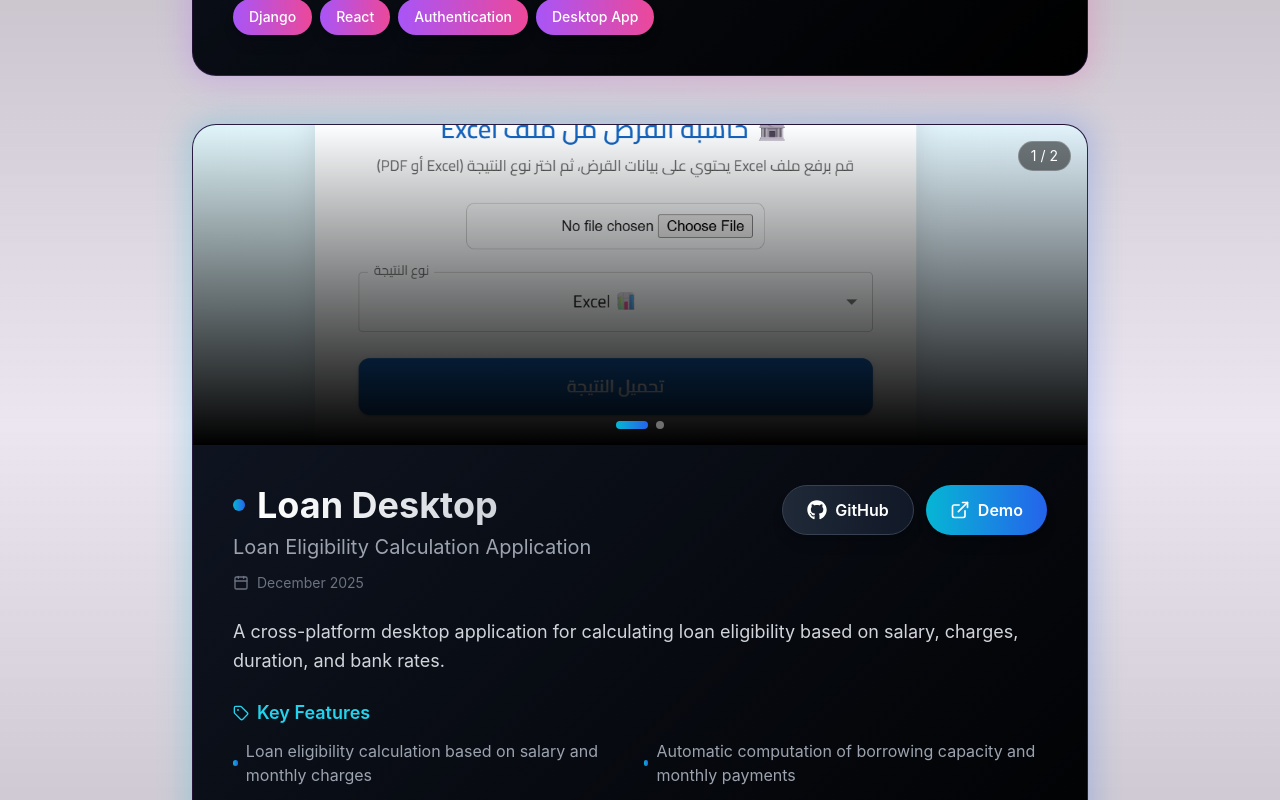
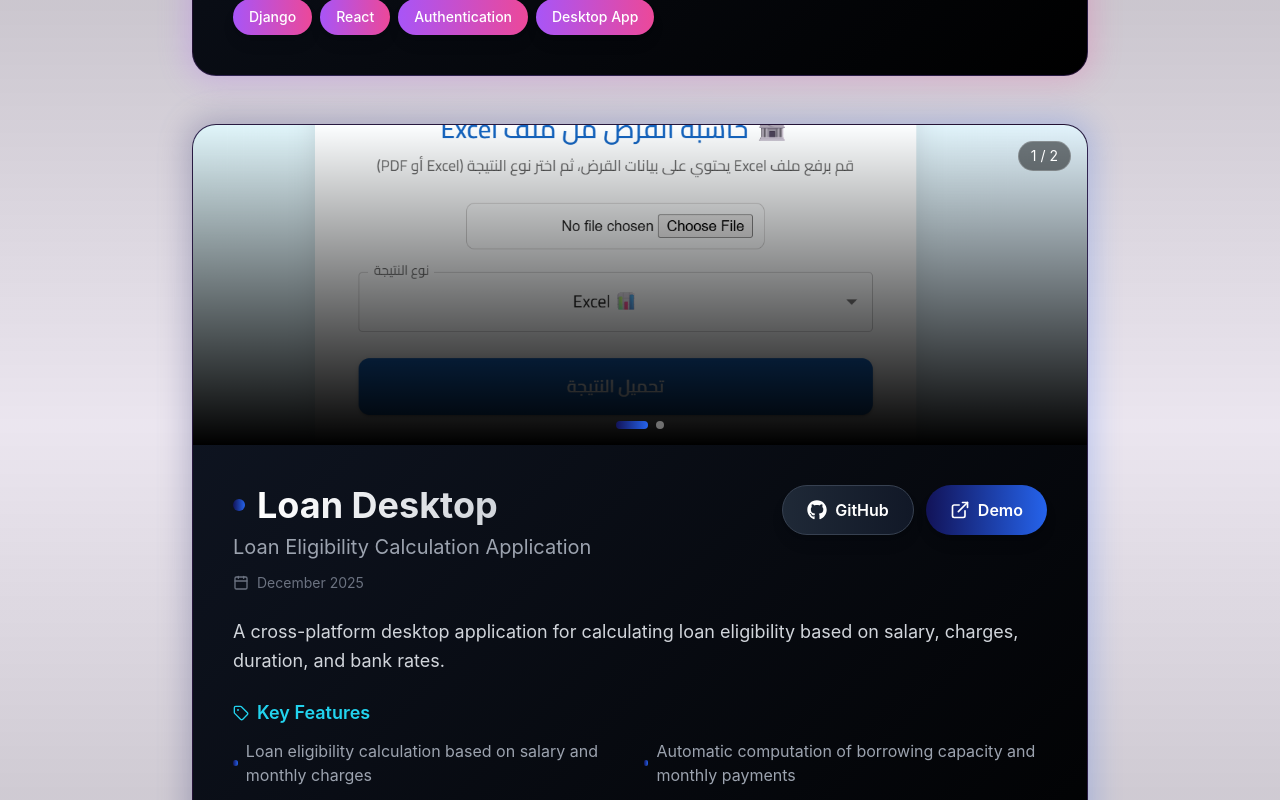
Before and after one commit to Oumaimadjemai/portfolio-v1, a React (Create React App) app: page / in a window 1280 px wide. Shown: the part 5740-6540 px from the top of the page. Built offline with nearby package versions, Linux system fonts and the light colour scheme; the HTML template or start-up script is replaced by a standard one.

Commit message:
fix loan card color

```diff
--- a/src/Components/Projects.jsx
+++ b/src/Components/Projects.jsx
@@ -107,7 +107,7 @@ export default function Projects() {
       github: "https://github.com/Oumaimadjemai/loan_front.git",
       demo: "https://loan-front-aqno.onrender.com",
       images: [dashboard_loan, result],
-      color: "from-cyan-500 to-blue-600",
+      color: "from-[#121358] to-blue-600",
       highlights: [
         "Loan eligibility calculation based on salary and monthly charges",
         "Automatic computation of borrowing capacity and monthly payments",
```
